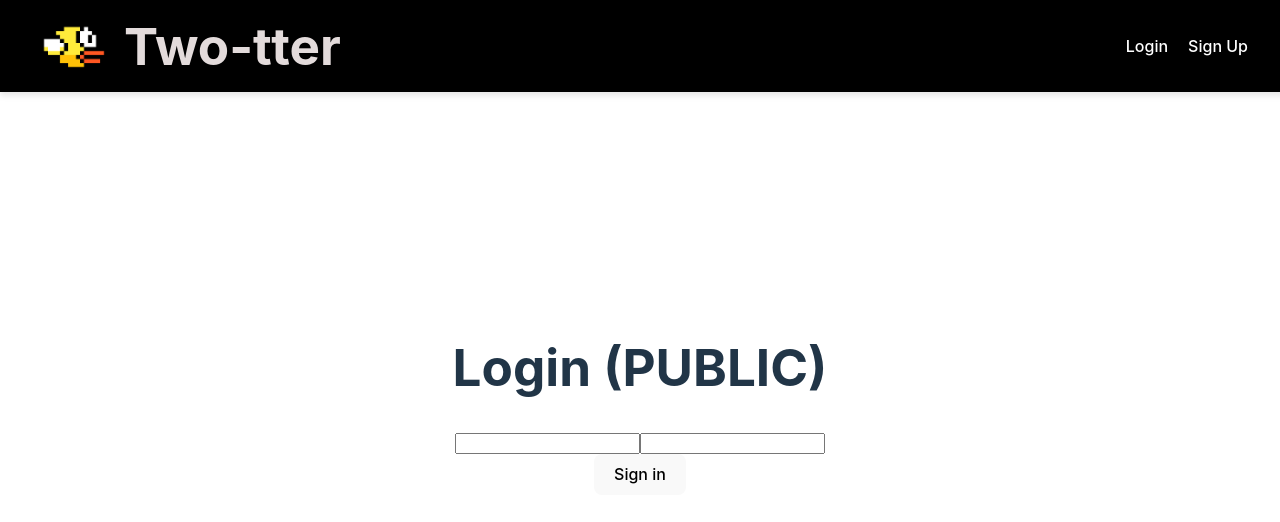
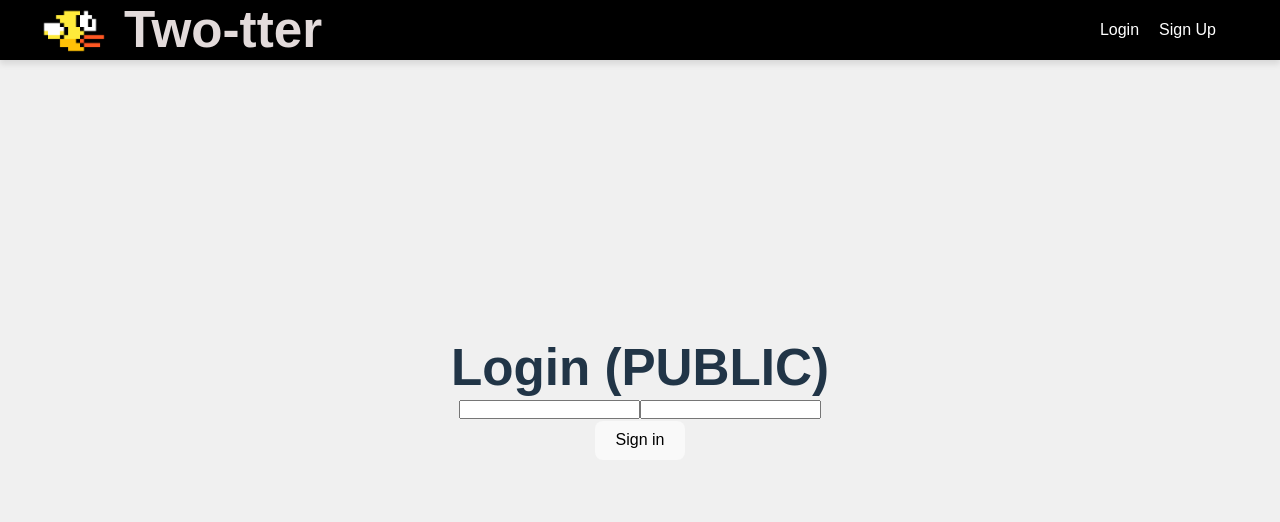
Before and after one commit to nickwhite98/Twotter, a React (Vite) app in the folder client/: page /login in a window 1280 px wide. Shown: the top 522 px of the page. Built offline with nearby package versions, Linux system fonts and the light colour scheme; no server answers.

Commit message:
added styling reset to avoid browser styles clashing

```diff
--- a/client/src/App.css
+++ b/client/src/App.css
@@ -1,3 +1,18 @@
+/* Simple CSS reset */
+* {
+  margin: 0;
+  padding: 0;
+  box-sizing: border-box;
+}
+
+html,
+body {
+  width: 100%;
+  height: 100%;
+  background-color: #f0f0f0; /* or your desired background color */
+  font-family: sans-serif;
+}
+
 #root {
   max-width: 1280px;
   margin: 0 auto;
```
